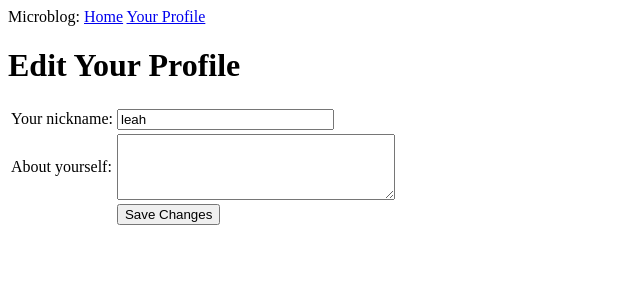
After one commit to leahein/flask_tut, a Flask app: page /edit in a window 1280 px wide. The commit adds this page. Shown: the top 300 px of the page, without its empty margins (0-640 px from the left). Run offline with Flask 2, Linux system fonts and the light colour scheme; a user stored in the database is signed in; data comes from the database, SQL or seed files in the repository; both versions use the stored data as it was after the commit.

Commit message:
add user profiles with avatars

```diff
--- a/microblog/app/forms.py
+++ b/microblog/app/forms.py
@@ -1,7 +1,11 @@
 from flask_wtf import Form
-from wtforms import StringField, BooleanField
-from wtforms.validators import DataRequired
+from wtforms import StringField, BooleanField, TextAreaField
+from wtforms.validators import DataRequired, Length
 
 class LoginForm(Form):
     openid = StringField('openid', validators=[DataRequired()])
     remember_me = BooleanField('remember_me', default=False)
+
+class EditForm(Form):
+    nickname = StringField('nickname', validators=[DataRequired()])
+    about_me = TextAreaField('about_me', validators=[Length(min=0, max=140)])
--- a/microblog/app/models.py
+++ b/microblog/app/models.py
@@ -1,3 +1,4 @@
+from hashlib import md5
 from app import db
 
 class User(db.Model):
@@ -5,6 +6,11 @@ class User(db.Model):
     nickname = db.Column(db.String(64), unique=True)
     email = db.Column(db.String(120), unique=True)
     posts = db.relationship('Post', backref='author', lazy='dynamic')
+    about_me = db.Column(db.String(140))
+    last_seen = db.Column(db.DateTime)
+
+    def avatar(self, size):
+        return 'http://www.gravatar.com/avatar/%s?d=mm&s=%d' % (md5(self.email.encode('utf-8')).hexdigest(), size)
 
     @property
     def is_authenticated(self):
--- a/microblog/app/templates/base.html
+++ b/microblog/app/templates/base.html
@@ -7,16 +7,13 @@
 			{% endif %}
 	</head>
 	<body>
-		<div>Microblog: <a href="/index">Home</a></div>
-		<hr>
-		{% with messages = get_flashed_messages() %}
-			{% if messages %}
-				{% for message in messages %}
-					{{ message }}
-				{% endfor %}
-			{% endif %}
-		{% endwith %}
-		{% block content %}
-		{% endblock %}
+          <div>Microblog:
+              <a href="{{ url_for('index') }}">Home</a>
+              {% if g.user.is_authenticated %}
+              <a href="{{ url_for('user', nickname=g.user.nickname) }}">Your Profile</a>
+              {% endif %}
+          </div>
+
+          {% block content %}{% endblock %}
 	</body>
 </html>
--- /dev/null
+++ b/microblog/app/templates/edit.html
@@ -0,0 +1,22 @@
+{% extends "base.html" %}
+
+{% block content %}
+  <h1>Edit Your Profile</h1>
+  <form action="" method="post" name="edit">
+      {{form.hidden_tag()}}
+      <table>
+          <tr>
+              <td>Your nickname:</td>
+              <td>{{ form.nickname(size=24) }}</td>
+          </:tr>
+          <tr>
+              <td>About yourself:</td>
+              <td>{{ form.about_me(cols=32, rows=4) }}</td>
+          </tr>
+          <tr>
+              <td></td>
+              <td><input type="submit" value="Save Changes"></td>
+          </tr>
+      </table>
+  </form>
+{% endblock %}
--- /dev/null
+++ b/microblog/app/templates/post.html
@@ -0,0 +1,6 @@
+<table>
+    <tr valign="top">
+        <td><img src="{{ post.author.avatar(50) }}">
+        </td><td><i>{{ post.author.nickname }} says:</i><br>{{ post.body }}</td>
+    </tr>
+</table>
--- a/microblog/app/views.py
+++ b/microblog/app/views.py
@@ -1,12 +1,17 @@
+from datetime import datetime
 from flask import render_template, flash, redirect, session, url_for, request, g
 from flask_login import login_user, logout_user, current_user, login_required
 from app import app, db, lm, oid
-from .forms import LoginForm
+from .forms import LoginForm, EditForm
 from .models import User
 
 @app.before_request
 def before_request():
     g.user = current_user
+    if g.user.is_authenticated:
+        g.user.last_seen = datetime.utcnow()
+        db.session.add(g.user)
+        db.session.commit()
 
 @app.route('/')
 @app.route('/index')
@@ -35,7 +40,8 @@ def login():
         session['remember_me'] = form.remember_me.data
         return oid.try_login(form.openid.data, ask_for=['nickname', 'email'])
     else:
-        return render_template('login.html', title='Sign In', form=form)
+        return render_template('login.html', title='Sign In', form=form,
+                           providers=app.config['OPENID_PROVIDERS'])
 
 @oid.after_login
 def after_login(resp):
@@ -54,10 +60,39 @@ def after_login(resp):
     if 'remember_me' in session:
         remember_me = session['remember_me']
         session.pop('remember_me', None)
-    login_user(user, remember = remember)
+    login_user(user, remember=remember_me)
     return redirect(request.args.get('next') or url_for('index'))
 
 
 @lm.user_loader
 def load_user(id):
     return User.query.get(int(id))
+
+@app.route('/user/<nickname>')
+@login_required
+def user(nickname):
+    user = User.query.filter_by(nickname=nickname).first()
+    if user == None:
+        flash('User not found')
+        return redirect(url_for('index'))
+    posts = [
+        {'author': user, 'body': 'test post'},
+        {'author': user, 'body': 'test post 2'},
+    ]
+    return render_template('user.html', user=user, posts=posts)
+
+@app.route('/edit', methods=['GET', 'POST'])
+@login_required
+def edit():
+    form = EditForm()
+    if form.validate_on_submit():
+        g.user.nickname = form.nickname.data
+        g.user.about_me = form.about_me.data
+        db.session.add(g.user)
+        db.session.commit()
+        flash('Your changes have been save')
+        return redirect(url_for('edit'))
+    else:
+        form.nickname.data = g.user.nickname
+        form.about_me.data = g.user.about_me
+    return render_template('edit.html', form=form)
```
Also changed, not shown: microblog/app/templates/login.html (+19 -3 lines), microblog/app/templates/user.html (added, +15 -0 lines), microblog/config.py (+7 -1 lines), microblog/db_repository/versions/003_migration.py (added, +31 -0 lines), microblog/app.db, 2 other files.
